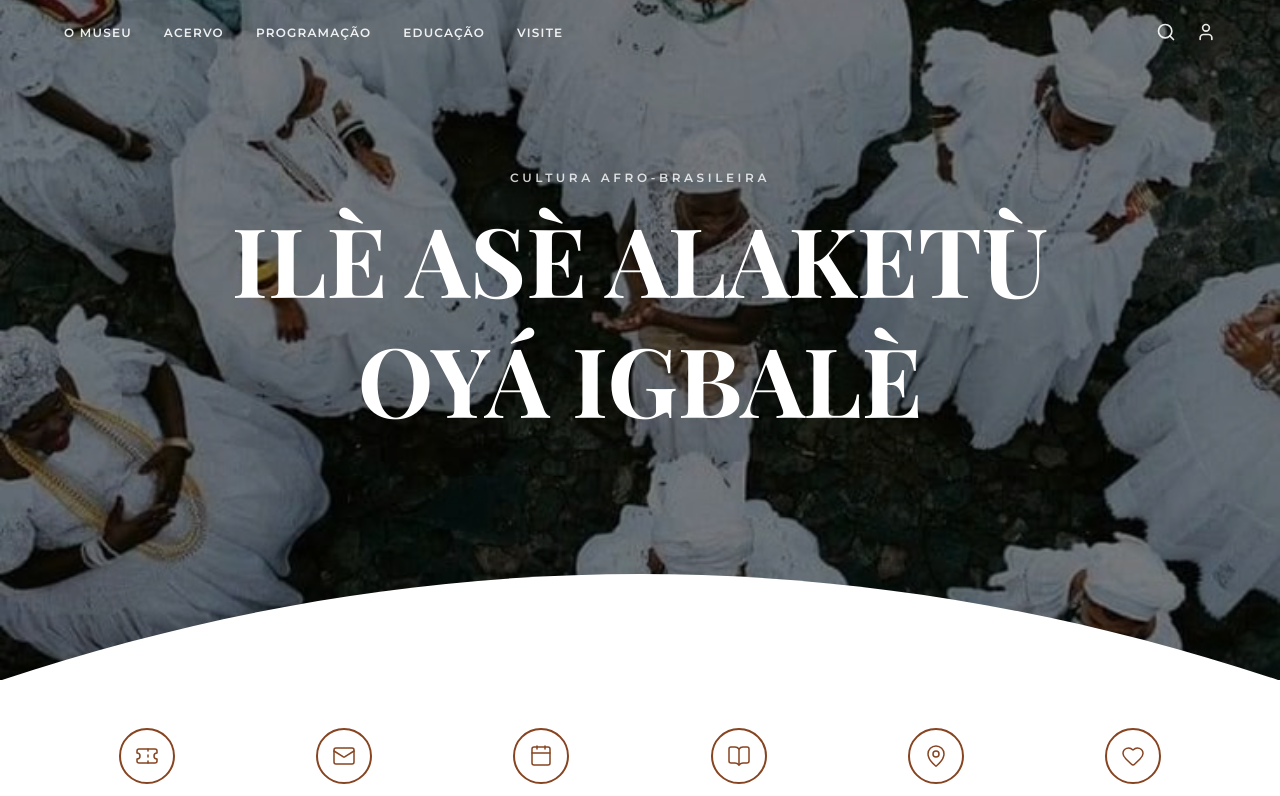
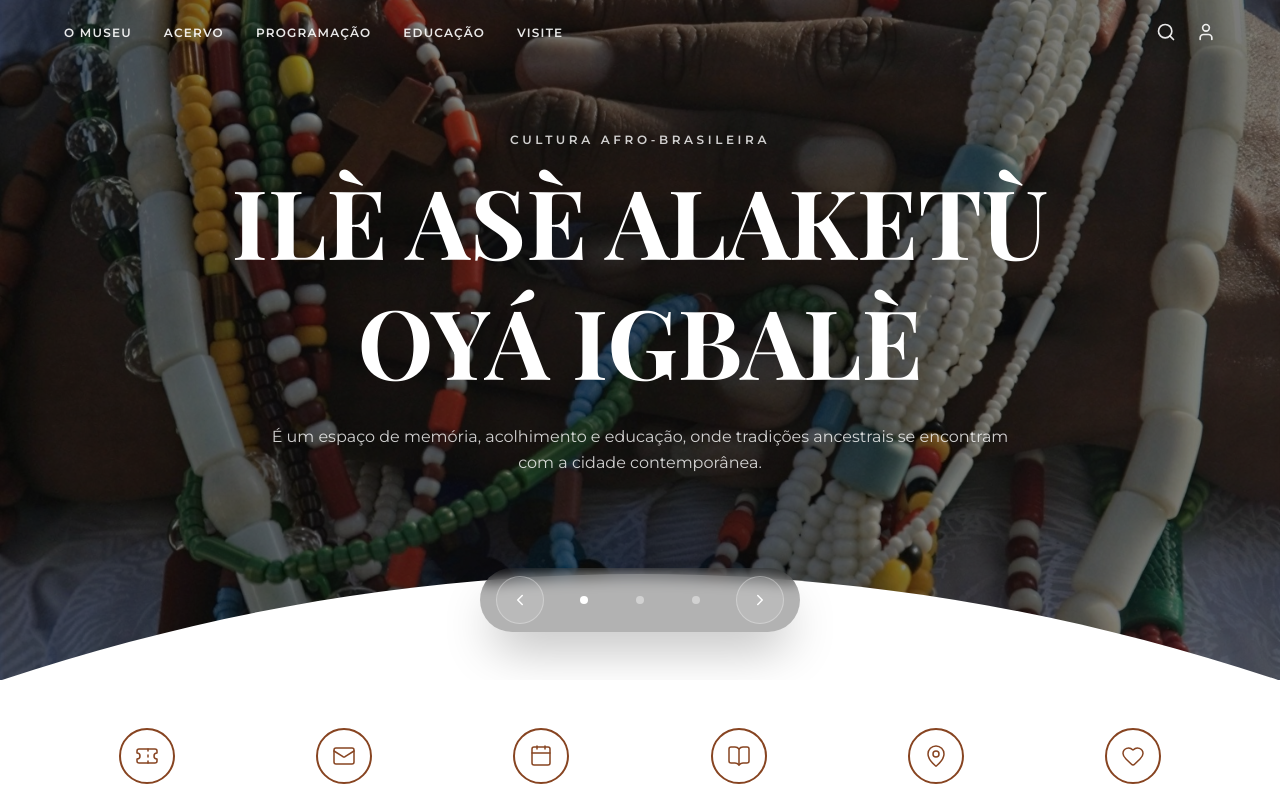
Before and after one commit to rafaelsbe/Museu-Il-, a Next.js app: page / in a window 1280 px wide. Shown: the top 796 px of the page. Built offline with nearby package versions, Linux system fonts and the light colour scheme.

Commit message:
adjustments - adição de mais textos e o carrosel no header

```diff
--- a/src/components/Agenda.tsx
+++ b/src/components/Agenda.tsx
@@ -33,9 +33,16 @@ export function Agenda() {
 
       <div className="relative mx-auto max-w-6xl">
         <div className="mb-12 flex flex-col items-start justify-between gap-6 md:flex-row md:items-center">
-          <h2 className="font-serif text-3xl font-bold uppercase tracking-wide md:text-4xl">
-            Nossa Agenda
-          </h2>
+          <div className="max-w-2xl">
+            <h2 className="font-serif text-3xl font-bold uppercase tracking-wide md:text-4xl">
+              Nossa Agenda
+            </h2>
+            <p className="mt-4 text-sm leading-relaxed text-gray-text">
+              Acompanhe os encontros e atividades que celebram a cultura, a memória e a
+              educação afro-brasileira. Cada evento foi pensado para inspirar e aproximar
+              visitantes de todas as idades.
+            </p>
+          </div>
           <PillButton href="#">
             Todos os Eventos
             <ArrowRight size={14} />
--- a/src/components/Featured.tsx
+++ b/src/components/Featured.tsx
@@ -12,10 +12,14 @@ export function Featured() {
             Tradição
             <br />e Memória Viva
           </h2>
-          <p className="mb-8 max-w-md text-sm leading-relaxed text-white/70">
+          <p className="mb-4 max-w-md text-sm leading-relaxed text-white/70">
             O Museu de Candomblé nasce do desejo de preservar e celebrar a rica
             herança espiritual e cultural afro-brasileira. Um espaço de acolhimento,
             educação e resistência.
+          </p>
+          <p className="mb-8 max-w-md text-sm leading-relaxed text-white/70">
+            Aqui você encontra exposições, relatos orais e atividades que conectam
+            gerações, transformando cada visita em uma experiência de descoberta e reverência.
           </p>
           <PillButton href="#" variant="ghost" className="w-fit">
             Saiba Mais
--- a/src/components/Header.tsx
+++ b/src/components/Header.tsx
@@ -1,6 +1,11 @@
+"use client";
+
 import Image from "next/image";
-import { Search, User } from "lucide-react";
-import image1 from "../assets/images/Candomblé festival in Salvador, Brazil….jpg"
+import { useState } from "react";
+import { Search, User, ChevronLeft, ChevronRight } from "lucide-react";
+import imageFestival from "../assets/images/Candomblé festival in Salvador, Brazil….jpg";
+import imageMarço from "../assets/images/21 de março_ por que é tão importante conhecer….jpg";
+import image6360 from "../assets/images/636063147379966144.jpg";
 
 const navLinks = [
   "O Museu",
@@ -10,16 +15,48 @@ const navLinks = [
   "Visite",
 ];
 
+const headerImages = [
+  {
+    src: imageMarço,
+    alt: "21 de março",
+  },
+  {
+    src: image6360,
+    alt: "Imagem 6360",
+  },
+  {
+    src: imageFestival,
+    alt: "Cerimônia de Candomblé",
+  },
+];
+
 export function Header() {
+  const [currentImage, setCurrentImage] = useState(0);
+
+  const prevImage = () =>
+    setCurrentImage((current) =>
+      current === 0 ? headerImages.length - 1 : current - 1,
+    );
+
+  const nextImage = () =>
+    setCurrentImage((current) =>
+      current === headerImages.length - 1 ? 0 : current + 1,
+    );
+
   return (
     <header className="relative min-h-[85vh] overflow-hidden">
+      {headerImages.map((image, index) => (
         <Image
-        src={image1}
-        alt="Cerimônia de Candomblé"
+          key={image.alt}
+          src={image.src}
+          alt={image.alt}
           fill
-        className="object-cover"
-        priority
+          className={`absolute inset-0 object-cover transition-opacity duration-700 ${
+            index === currentImage ? "opacity-100" : "opacity-0"
+          }`}
+          priority={index === 0}
         />
+      ))}
       <div className="absolute inset-0 bg-black/50" />
 
       <nav className="relative z-10 flex items-center justify-between px-6 py-5 md:px-12 lg:px-16">
@@ -54,18 +91,54 @@ export function Header() {
           <br />
           Oyá Igbalè
         </h1>
+        <p className="mt-6 max-w-3xl text-sm leading-relaxed text-white/80 md:text-base">
+          É um espaço de memória, acolhimento e educação, onde
+          tradições ancestrais se encontram com a cidade contemporânea.
+        </p>
       </div>
 
-      <div className="absolute bottom-16 left-1/2 z-10 flex -translate-x-1/2 gap-2">
-        {[0, 1, 2].map((i) => (
+      <div
+        style={{ touchAction: "manipulation" }}
+        className="absolute bottom-8 left-1/2 z-30 flex -translate-x-1/2 items-center gap-3 rounded-full bg-black/30 px-4 py-2 shadow-2xl shadow-black/30 backdrop-blur-sm md:bottom-12"
+      >
+        <button
+          type="button"
+          onClick={prevImage}
+          aria-label="Imagem anterior"
+          className="flex h-12 w-12 items-center justify-center rounded-full border border-white/30 bg-white/10 text-white transition hover:bg-white/20"
+        >
+          <ChevronLeft size={18} />
+        </button>
+
+        <div className="flex items-center gap-2 px-1">
+          {headerImages.map((_, index) => (
+            <button
+              key={index}
+              type="button"
+              onClick={() => setCurrentImage(index)}
+              aria-label={`Ir para imagem ${index + 1}`}
+              className="flex h-12 w-12 items-center justify-center rounded-full transition-colors hover:bg-white/20"
+            >
               <span
-            key={i}
-            className={`h-2 w-2 rounded-full ${i === 0 ? "bg-white" : "bg-white/40"}`}
+                className={`block h-2 w-2 rounded-full ${
+                  index === currentImage ? "bg-white" : "bg-white/40"
+                }`}
               />
+            </button>
           ))}
         </div>
 
-      <div className="absolute -bottom-px left-0 right-0 z-20">
+        <button
+          type="button"
+          onClick={nextImage}
+          aria-label="Próxima imagem"
+          className="flex h-12 w-12 items-center justify-center rounded-full border border-white/30 bg-white/10 text-white transition hover:bg-white/20"
+        >
+          <ChevronRight size={18} />
+        </button>
+      </div>
+
+      <div className="absolute -bottom-px left-0 right-0 z-0">
         <svg
           viewBox="0 0 1440 120"
           fill="none"
--- a/src/components/KioskSocial.tsx
+++ b/src/components/KioskSocial.tsx
@@ -2,6 +2,7 @@ import Image from "next/image";
 import { ArrowRight } from "lucide-react";
 import { PillButton } from "@/components/ui/PillButton";
 import { DottedPattern } from "@/components/ui/DottedPattern";
+import image1 from "../assets/images/acredite.jpg";
 
 const socialLinks = [
   {
@@ -38,7 +39,7 @@ export function KioskSocial() {
           <h2 className="mb-6 font-serif text-3xl font-bold uppercase">O Kiosque</h2>
           <div className="relative mb-6 aspect-[4/3] overflow-hidden rounded-2xl">
             <Image
-              src="https://images.unsplash.com/photo-1589998059174-903c4a4a0a0c?w=600&q=80"
+              src={image1}
               alt="Publicação do museu"
               fill
               className="object-cover"
```
Also changed, not shown: src/assets/images/21 de março_ por que é tão importante conhecer….jpg (added), src/assets/images/636063147379966144.jpg (added). Lines whose indentation alone changed are shown as unchanged.
